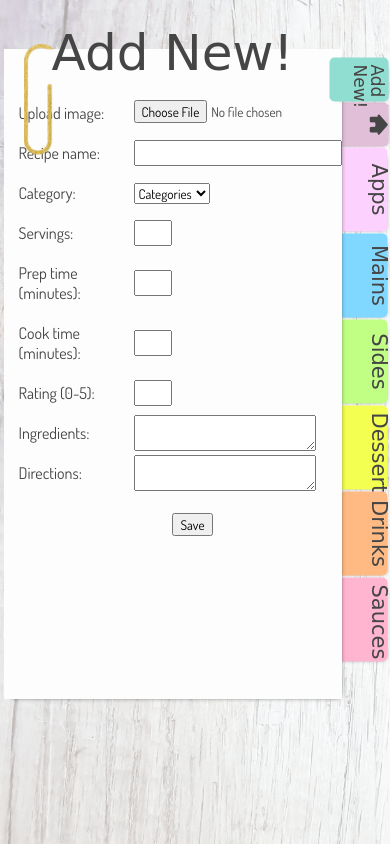
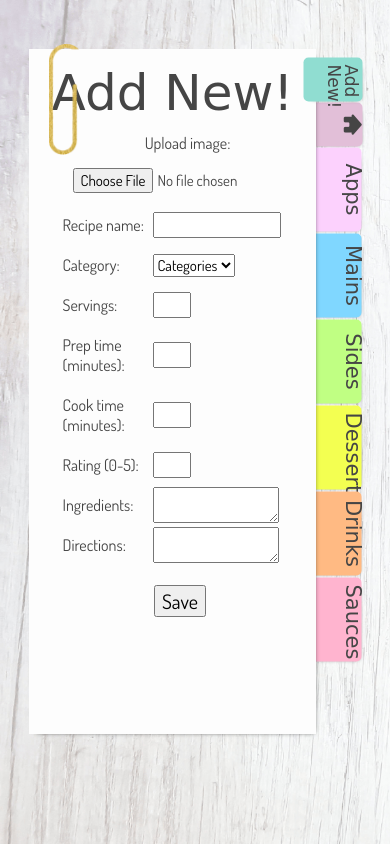
Before and after one commit to Mich-L5/My-Recipes, a PHP site: page /add-new.php in a window 390 px wide. Run offline with PHP 8.4, Linux system fonts and the light colour scheme; some libraries are stand-ins or nearby versions; some web fonts are replaced.

Commit message:
Completed mobile styling for add-new form

```diff
--- a/add-new.php
+++ b/add-new.php
@@ -15,7 +15,7 @@
 
     <script src="https://kit.fontawesome.com/36e897625c.js" crossorigin="anonymous"></script>
 </head>
-<body>
+<body id="add-new-page">
     <div class="mobile-container">
         <header><?php include './header.php' ?></header>
         <main>
--- a/css/styles.css
+++ b/css/styles.css
@@ -263,6 +263,15 @@
     padding: 20px;
 }
 
+.add-new-form button {
+    font-size: 20px;
+    margin-top: 10px;
+}
+
+#add-new-page .recipe-book {
+    height: 640px;
+}
+
 /* add cursor: pointer on form buttons */
 .add-new-form button, .add-new-form ::-webkit-file-upload-button {
     cursor: pointer;
@@ -334,6 +343,10 @@
         margin-left: -115px;
         margin-top: 10px;
     }
+
+    #add-new-page .recipe-book {
+        height: 655px;
+    }
 }
 
 
@@ -370,13 +383,26 @@
         margin-top: -6px;
     }
 
+    .add-new-title {
+        margin-top: -100px;
+    }
+
+    /* readjust recipe name input field */
+    .add-new-form fieldset:nth-child(2) input:nth-child(2) {
+        width: 150px;
+    }
+
+    /* align save button */
+    .add-new-form button {
+        margin-right: 25px;
+        margin-top: 10px;
+    }
+
+
 }
 
 @media screen and (max-width: 440px) {
 
-    .home-title {
-        font-size: 50px;
-    }
 
     .lemon-tape {
         width: 200px;
@@ -387,4 +413,52 @@
         margin-top: -5px;
     }
 
+    .add-new-title {
+        margin-top: -95px;
+    }
+
+    .add-new-form fieldset div {
+        margin-right: -25px;
+    }
+
+    /* readjust recipe name input field and ingredients + directions textareas */
+    .add-new-form fieldset:nth-child(2) input:nth-child(2), .add-new-form textarea {
+        width: 120px;
+    }
+
+    .add-new-form {
+        width: 250px;
+    }
+
+    .add-new-form fieldset:nth-child(1) {
+        display: flex;
+        flex-direction: column;
+        justify-content: center;
+        text-align: center;
+        width: 100%;
+        margin: -15px 10px 10px 0;
+    }
+
+    .add-new-form fieldset:nth-child(1) div {
+        width: 100%;
+    }
+
+    .add-new-form fieldset:nth-child(1) input {
+        font-size: 15px;
+    }
+
+    .add-new-form fieldset:nth-child(3) select {
+        font-size: 15px;
+    }
+
+    .add-new-form button {
+        margin-top: 0;
+    }
+
+    #add-new-page .recipe-book {
+        height: 685px;
+    }
+
+
+
 }
```
